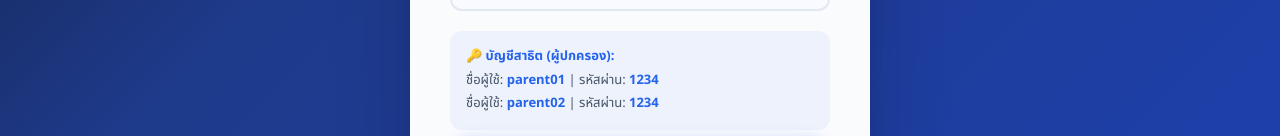
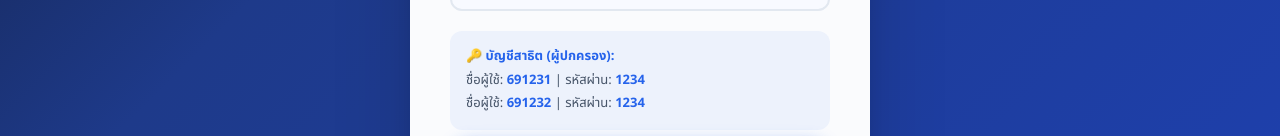
Before and after one commit to KKK0152/Schoolpickup, a plain HTML site: page login.html in a window 1280 px wide. Shown: the part 644-780 px from the top of the page. Drawn offline with Linux system fonts and the light colour scheme.

Commit message:
แก้ข้อความบัญชีสาธิตในหน้า login.html

```diff
--- a/login.html
+++ b/login.html
@@ -53,8 +53,8 @@
 
           <div class="login-demo" id="demo-info">
             <strong>🔑 บัญชีสาธิต (ผู้ปกครอง):</strong><br/>
-            ชื่อผู้ใช้: <strong>parent01</strong> | รหัสผ่าน: <strong>1234</strong><br/>
-            ชื่อผู้ใช้: <strong>parent02</strong> | รหัสผ่าน: <strong>1234</strong>
+            ชื่อผู้ใช้: <strong>691231</strong> | รหัสผ่าน: <strong>1234</strong><br/>
+            ชื่อผู้ใช้: <strong>691232</strong> | รหัสผ่าน: <strong>1234</strong>
           </div>
 
           <button type="submit" class="login-submit" id="login-btn">
```
